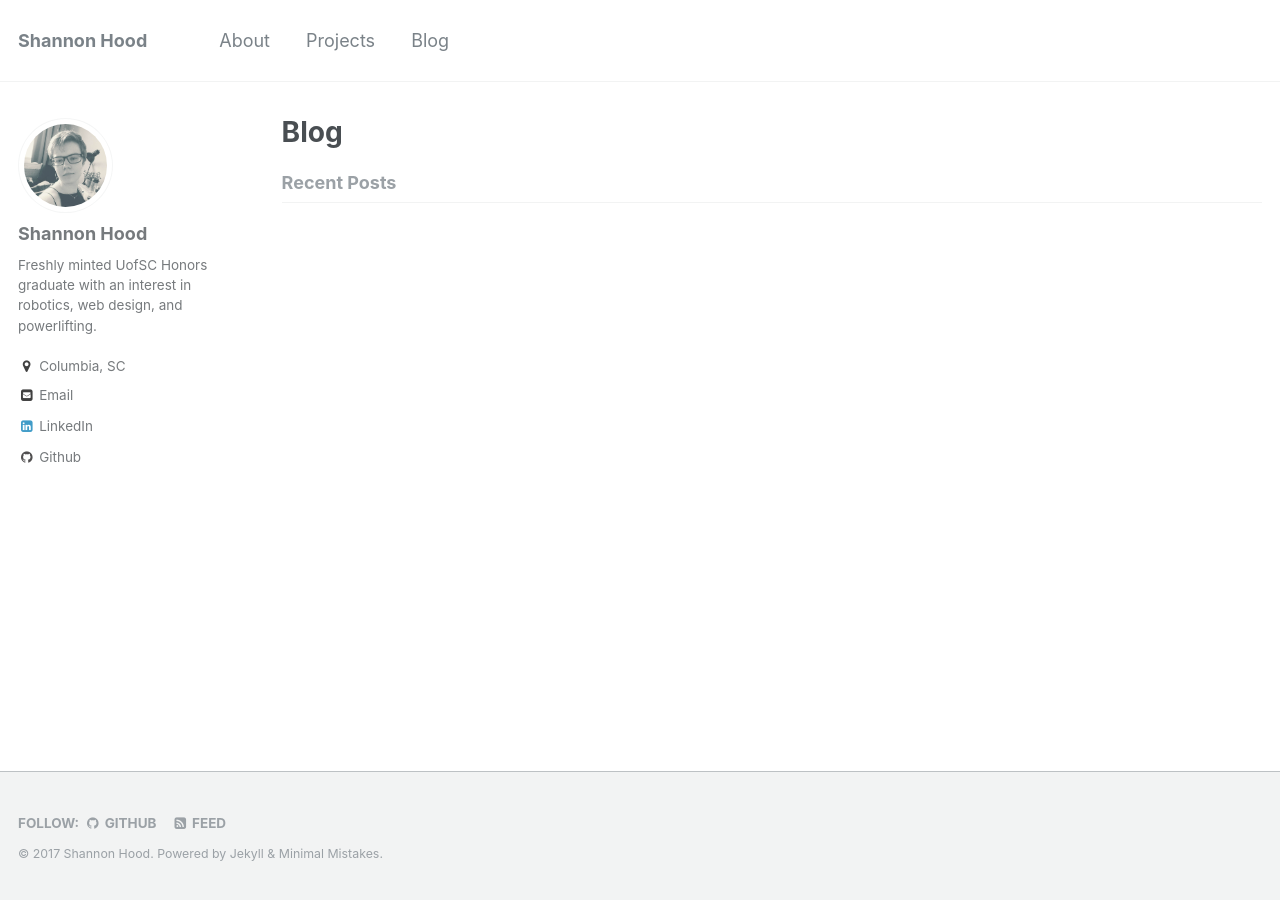
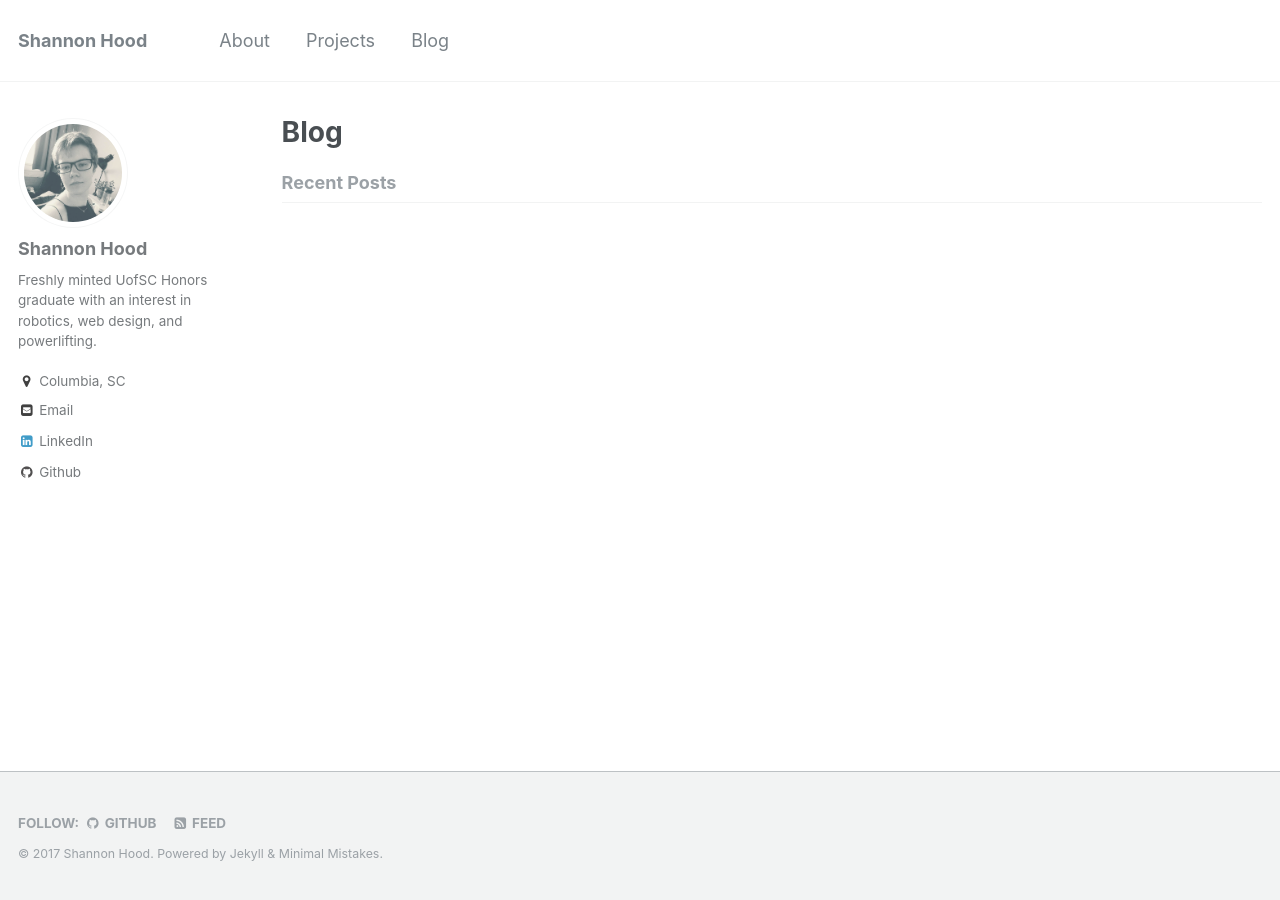
Before and after one commit to hoodsr/hoodsr.github.io, a Jekyll site: the page built from _pages/blog.md, in a window 1280 px wide. Built offline with Jekyll 4.4.1, drawn with Linux system fonts in a browser that asks for light colours.

```diff
--- a/_sass/_sidebar.scss
+++ b/_sass/_sidebar.scss
@@ -19,10 +19,16 @@
     &:hover {
       opacity: 1;
     }
+    img {
+      width: 50%;
+    }
   }
 
   @include breakpoint($x-large) {
     padding-right: 0;
+    img {
+      width: 100%;
+    }
   }
 
   h2, h3, h4, h5, h6 {
@@ -41,7 +47,7 @@
   }
 
   img {
-    width: 50%;
+    width: 200px;
   }
 }
 
```
